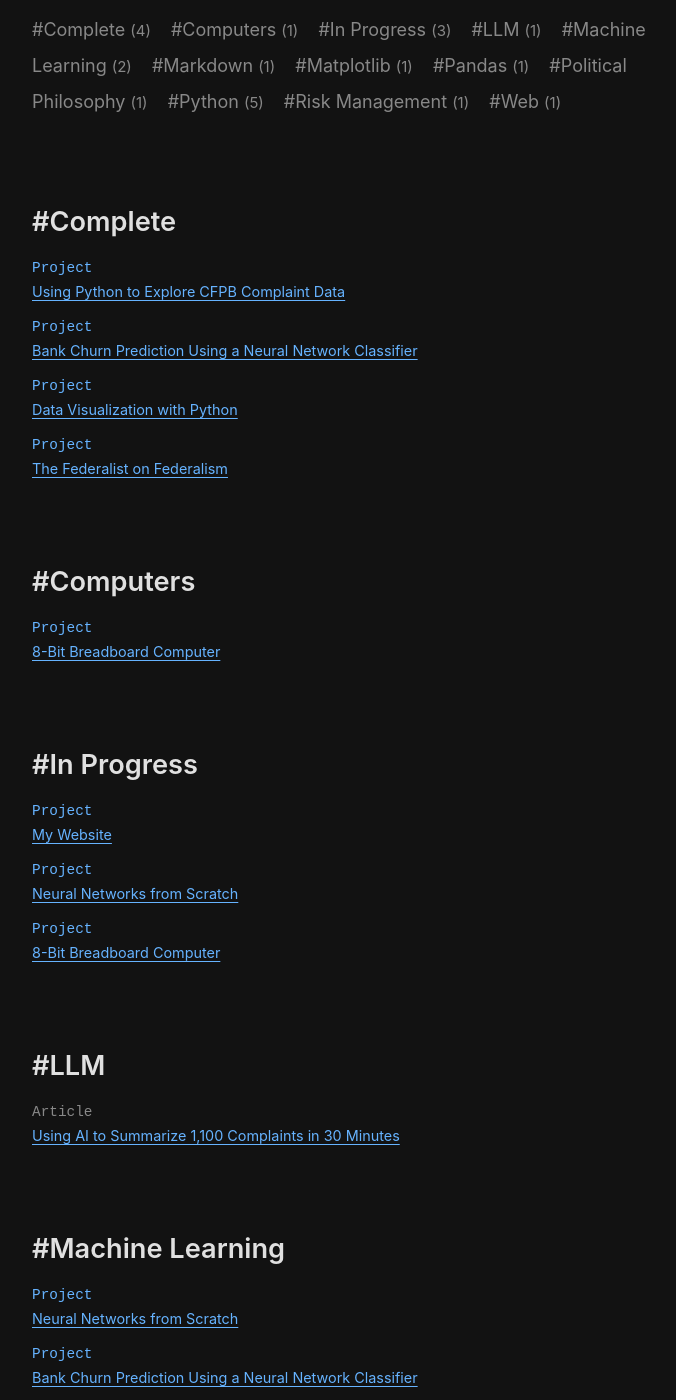
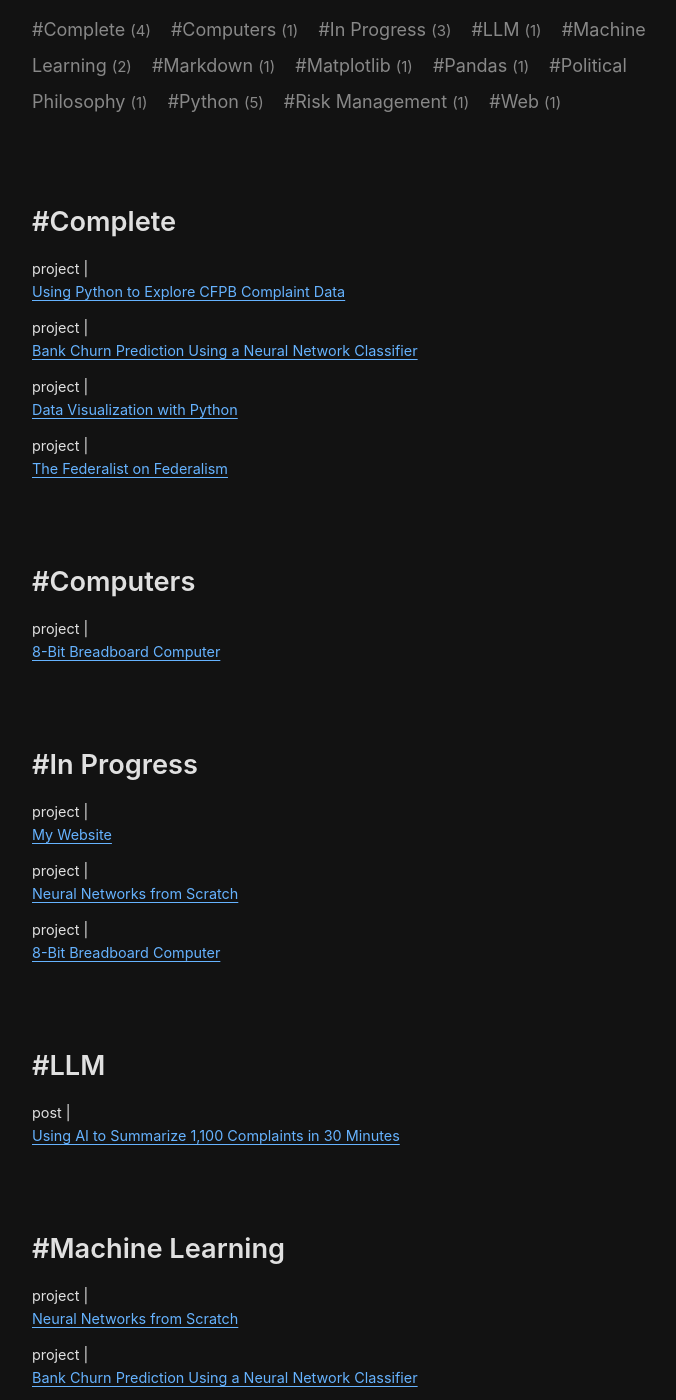
Before and after one commit to JNPyles/JNPyles.github.io, a Jekyll site: the page built from tags.html, in a window 1280 px wide and 1400 px high, scrolled down 194 px. Shown: the whole window, without its empty margins (272-948 px from the left). Built offline with Jekyll 4.4.1, drawn with Linux system fonts in a browser that asks for light colours; nearby versions of some CDN libraries; some of the changed text lies outside the part shown.

Commit message:
Update tags.html

```diff
--- a/tags.html
+++ b/tags.html
@@ -24,12 +24,7 @@ permalink: /tags/
   <ul class="post-list">
     {% for post in tag[1] %}
       <li>
-
-        {% if post.layout == 'project' %}
-            <span class="post-meta date-short" style="color: var(--link);">Project</span>
-        {% else %}
-            <span class="post-meta date-short">Article</span>
-        {% endif %}
+        {{ post.layout }} |
 
         <a href="{{ post.external_url | default: post.link | default: post.url }}">{{ post.title }}</a>
 
```
